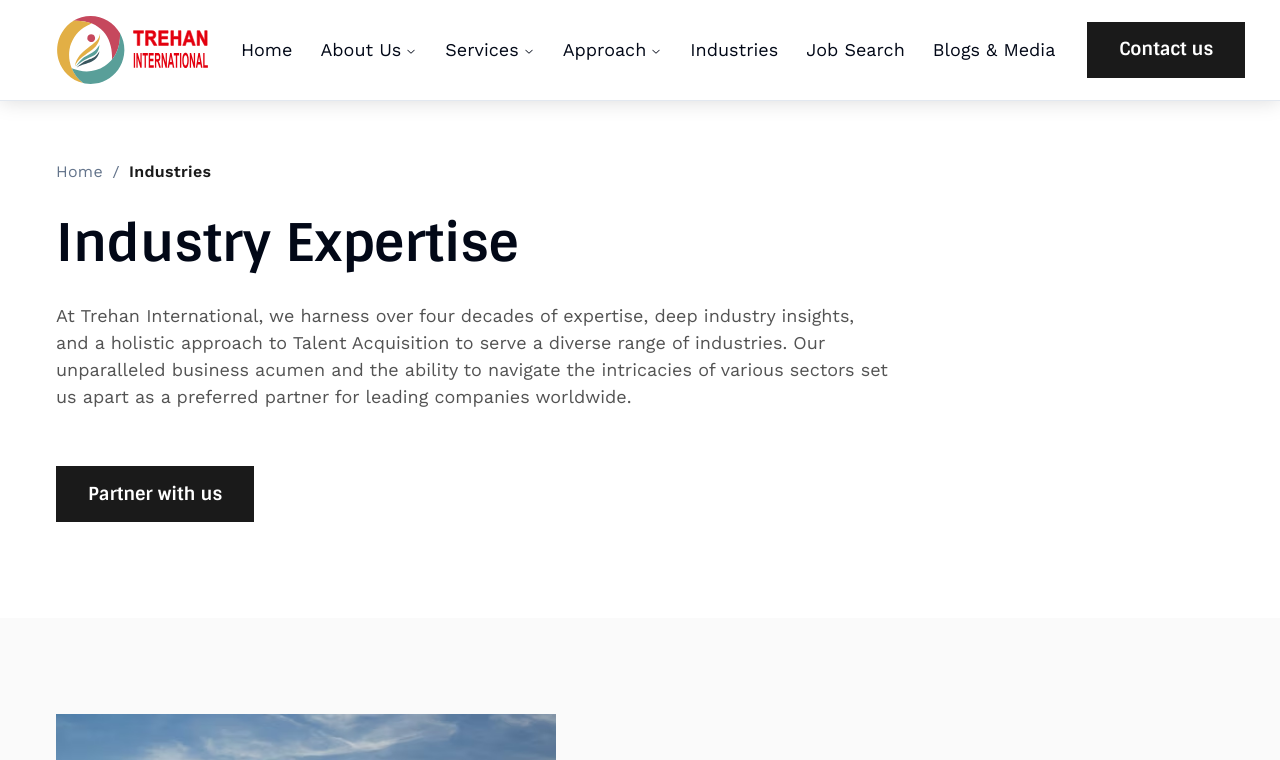
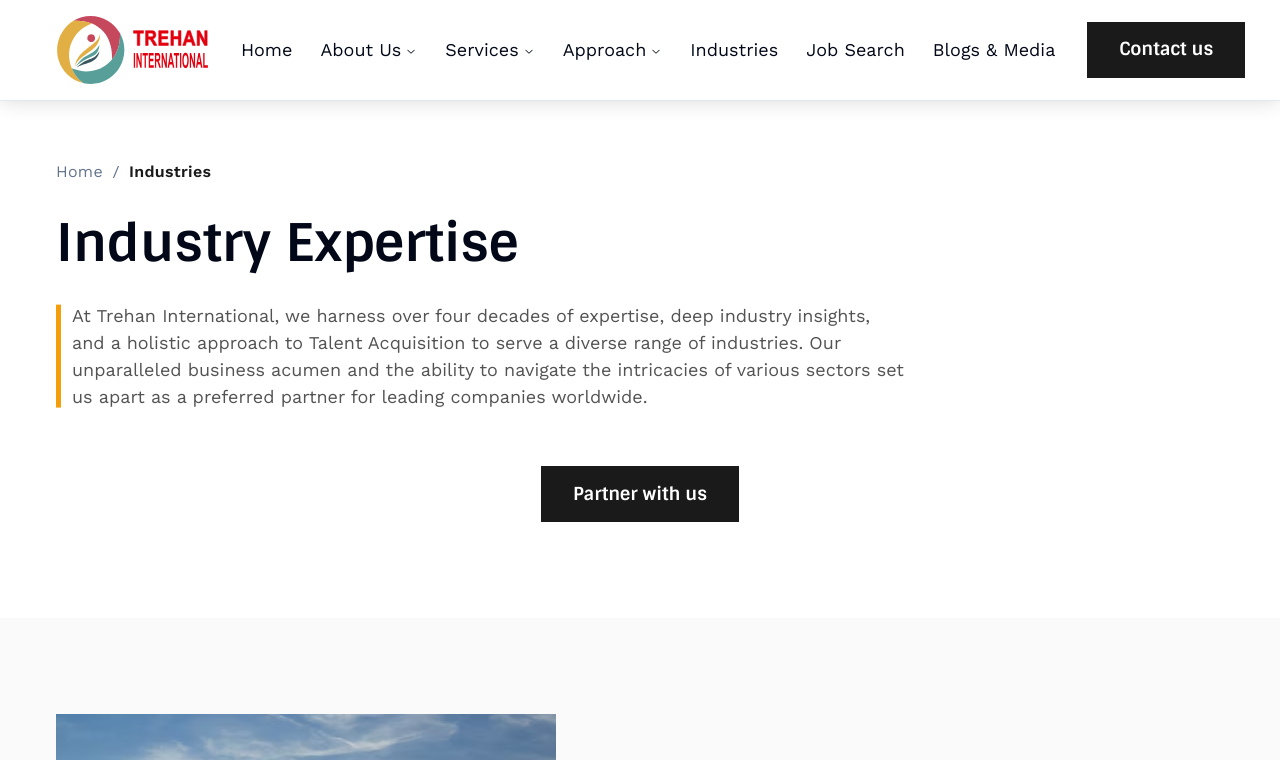
Before and after one commit to praveengoswami1996/trehan-international, a Next.js app: page /industries in a window 1280 px wide. Shown: the top 760 px of the page. Built offline with nearby package versions, Linux system fonts and the light colour scheme.

Commit message:
Minor changes

```diff
--- a/src/app/industries/page.tsx
+++ b/src/app/industries/page.tsx
@@ -294,18 +294,16 @@ const Industries = () => {
               <h1 className="font-sintony text-[2.4rem] lg:text-[3.25rem] leading-[3rem] lg:leading-[4.88rem] font-bold max-w-3xl">
                 Industry Expertise
               </h1>
-              <p className="text-base lg:text-[1.125rem] lg:leading-[1.69rem] font-regular text-[#535353] mt-5 max-w-[52rem]">
-                At Trehan International, we harness over four decades of
-                expertise, deep industry insights, and a holistic approach to
-                Talent Acquisition to serve a diverse range of industries. Our
-                unparalleled business acumen and the ability to navigate the
-                intricacies of various sectors set us apart as a preferred
-                partner for leading companies worldwide.
-              </p>
+              <div className="pl-4 py-0 relative before:absolute before:w-[5px] before:h-[95%] before:left-0 before:top-1/2 before:-translate-y-1/2 before:bg-amber-500 mt-5">
+                <p className="paragraph max-w-[52rem]">
+                  At Trehan International, we harness over four decades of
+                  expertise, deep industry insights, and a holistic approach to Talent Acquisition to serve a diverse range of industries. Our unparalleled business acumen and the ability to navigate the intricacies of various sectors set us apart as a preferred partner for leading companies worldwide.
+                </p>
+              </div>
 
-              <div className="mt-14">
+              <div className="mt-14 flex items-center justify-center">
                 <Link href="/contact-us">
-                 <Button type="submit">Partner with us</Button>
+                  <Button type="submit">Partner with us</Button>
                 </Link>
               </div>
             </div>
@@ -390,7 +388,6 @@ const Industries = () => {
               <Link href="/contact-us">
                 <Button type="submit">Contact Us</Button>
               </Link>
-
             </div>
             <div className="absolute size-[15rem] lg:size-[21.5rem] -bottom-20 -right-14">
               <Image
--- a/src/app/page.tsx
+++ b/src/app/page.tsx
@@ -27,28 +27,28 @@ const ourServices = [
     src: "/services/services-1.png",
     label: "Bulk Hiring Solutions",
     href: "/services/bulk-hiring-solutions",
-    hoverText: "Trehan International excels in Bulk Hiring Solutions, streamlining the recruitment process to efficiently address your large-scale staffing needs."
+    hoverText: "Streamlining the recruitment process to efficiently address your large-scale staffing needs."
   },
   {
     id: "our_services_002",
     src: "/services/services-2.png",
     label: "Turnkey Staffing Solutions",
     href: "/services/project-and-turnkey-staffing-solutions",
-    hoverText: "Trehan International specializes in comprehensive staffing solutions for new verticals, expansions, and various projects.",
+    hoverText: "End-to-end Recruitment, assembling full teams under tight timelines.",
   },
   {
     id: "our_services_003",
     src: "/services/services-3.png",
     label: "Executive Search & Selection",
     href: "/services/executive-search-and-selection",
-    hoverText: "Leadership Tailored to Transform, In the realm of leadership, the right fit transcends qualifications—it's about vision, drive, and alignment with your organization's core values.",
+    hoverText: "Pinpoint the right leader for your unique trajectory.",
   },
   {
     id: "our_services_004",
     src: "/services/services-4.png",
     label: "HR Management System (HRMS)",
     href: "/services/hr-management-system",
-    hoverText: "Streamline Your Workforce Management, Trehan International's HR Management System (HRMS) empowers you with a centralized platform to manage your entire workforce, from hire-to-retirement.",
+    hoverText: "Centralized platform to manage your entire workforce, from hire-to-retirement.",
   },
 ];
 
@@ -457,8 +457,8 @@ export default function Home() {
                         priority
                       />
 
-                      <div className="hidden group-hover:block absolute top-0 left-0 w-full h-full bg-black bg-opacity-60 transition-all duration-500 p-5">
-                        <div className="w-full h-full text-white flex items-center justify-center text-xl font-medium">
+                      <div className="hidden group-hover:block absolute top-0 left-0 w-full h-full bg-black bg-opacity-60 transition-all duration-500 p-2">
+                        <div className="w-full h-full text-white flex items-end justify-center text-xl font-medium">
                           <p>{item.hoverText}</p>
                         </div>
                       </div>
--- a/src/components/ContactUsForm.tsx
+++ b/src/components/ContactUsForm.tsx
@@ -6,9 +6,9 @@ import InputField from "@/core/ui/InputField";
 import SelectField from "@/core/ui/SelectField";
 
 const Roles = [
-  { value: "candidate", label: "Looking for a job" },
-  { value: "client", label: "Looking to hire talent" },
-  { value: "internal_hire", label: "Looking to join our team" }
+  { value: "job_seeker", label: "I'm a Job Seeker" },
+  { value: "employer", label: "I'm an Employer" },
+  { value: "prospective_employee", label: "I'm a Prospective Employee" }
 ]
 
 const ContactUsForm = () => {
```
